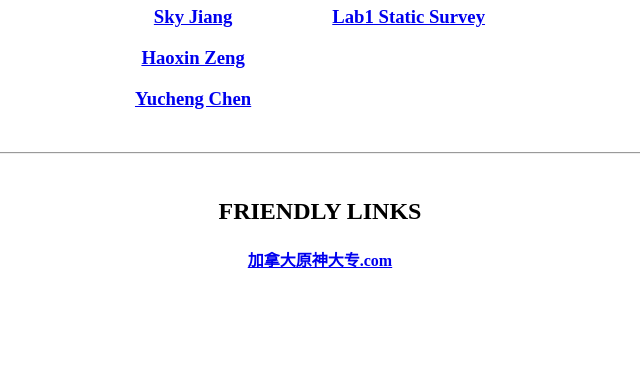
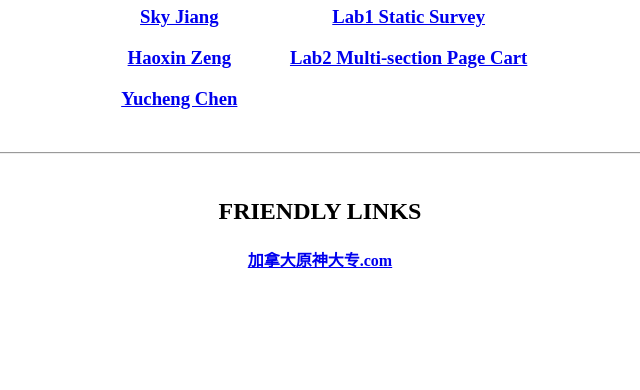
Before and after one commit to uottawa20241seg3125agroup39/uottawa20241seg3125agroup39, a plain HTML site: page index.html in a window 1280 px wide. Shown: the part 410-800 px from the top of the page, without its empty margins (340-980 px from the left). Drawn offline with Linux system fonts and the light colour scheme.

Commit message:
Update index.html

```diff
--- a/index.html
+++ b/index.html
@@ -19,6 +19,7 @@
 <ul id="project-list" style="display: inline-block;vertical-align: top;">
     <li><h1>PROJECTS!!!!</h1></li>
     <li><a href="/lab1_survey"><h3>Lab1 Static Survey</h3></a></li>
+    <li><a href="/lab2-cart"><h3>Lab2 Multi-section Page Cart</h3></a> </li>
 </ul>
 <hr>
 <ul id="friendly-links" style="display: inline-block;vertical-align: top;">
```
